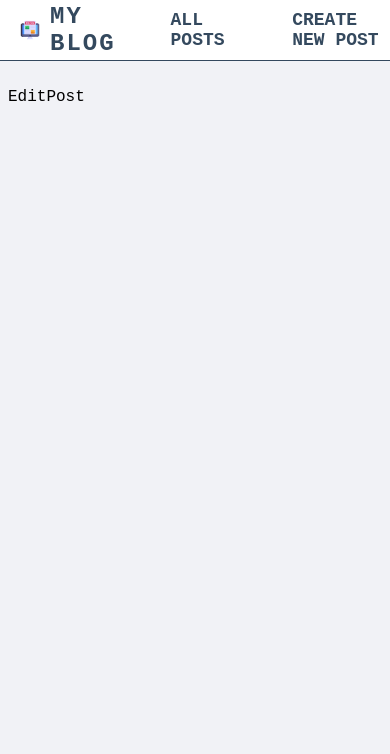
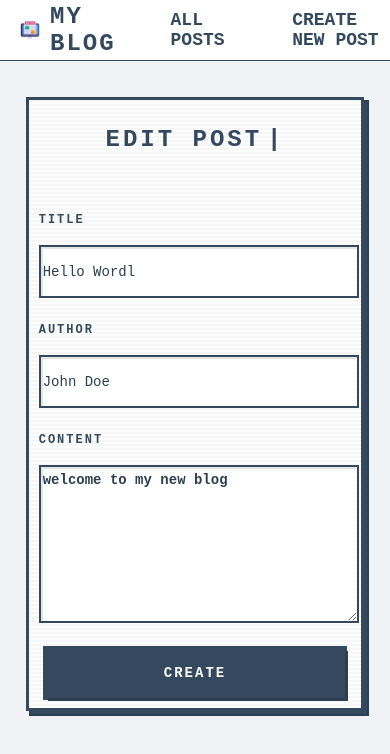
Before and after one commit to Slim-coder20/Blog-app, a React (Vite) app: page /edit-post/1 in a window 390 px wide. Shown: the top 754 px of the page. Built offline with nearby package versions, Linux system fonts and the light colour scheme; the HTML template or start-up script is replaced by a standard one.

Commit message:
feat: création formulaire pour mise a jour du post 2 - Création de la fonction updatePost dans le PostContext en l'appellant dans le EditPost.jsx 3 - Mise en mémoire du title Author et content pré-enegitré dans le formulaire 4 - test update OK avec redirection vers le homePage

```diff
--- a/src/context/PostContext.jsx
+++ b/src/context/PostContext.jsx
@@ -36,6 +36,8 @@ function PostProvider(props) {
       date: new Date().toLocaleDateString(),
     },
   ]);
+
+  // Add a new Post //
   function addPost(newPost) {
     setPosts((prev) => {
       const lastId = prev.length > 0 ? prev[prev.length - 1].id : 0;
@@ -45,8 +47,17 @@ function PostProvider(props) {
       ];
     });
   }
+  // Update a Post //
+  function updatePost(id, updatedPost) {
+    setPosts((prev) => {
+      return prev.map((post) =>
+        post.id === parseInt(id) ? { ...updatedPost, id: parseInt(id) } : post
+      );
+    });
+  }
+
   return (
-    <PostContext.Provider value={{ posts, setPosts, addPost }}>
+    <PostContext.Provider value={{ posts, setPosts, addPost, updatePost }}>
       {props.children}
     </PostContext.Provider>
   );
--- a/src/pages/EditPost.jsx
+++ b/src/pages/EditPost.jsx
@@ -1,10 +1,82 @@
-import React from 'react'
-import "../App.css"
+import React from "react";
+import "../App.css";
+import styles from "../styles/EditPostContainer.module.css";
+import { useForm } from "react-hook-form";
+import { yupResolver } from "@hookform/resolvers/yup";
+import * as yup from "yup";
+import { useContext } from "react";
+import { PostContext } from "../context/PostContext";
+import { useNavigate } from "react-router-dom";
+import { useParams } from "react-router-dom";
+const EditPost = () => {
+  const navigate = useNavigate();
+  const { id } = useParams();
+  const { posts, updatePost } = useContext(PostContext);
+  const post = posts.find((post) => post.id === parseInt(id));
 
-const EditPost = () => {
+  const schema = yup.object().shape({
+    title: yup.string().required("Title is required"),
+    author: yup.string().required("Author is required"),
+    content: yup.string().required("Content is required"),
+  });
+
+  const {
+    register,
+    handleSubmit,
+    reset,
+    formState: { errors },
+  } = useForm({
+    resolver: yupResolver(schema),
+    defaultValues: post
+      ? {
+          title: post.title,
+          author: post.author,
+          content: post.content,
+        }
+      : {},
+  });
+
+  function onSubmit(data) {
+    updatePost(parseInt(id), { ...data, id: parseInt(id), date: post.date });
+    reset();
+    navigate("/");
+  }
+  if (!post) {
+    return <div>Post not found</div>;
+  }
   return (
-    <div>EditPost</div>
-  )
-}
+    <div className={styles.createPostContainer}>
+      <h1 className={styles.createPostTitle}>Edit Post</h1>
+      <form onSubmit={handleSubmit(onSubmit)} className={styles.createPostForm}>
+        <div className={styles.createPostFormItem}>
+          <label htmlFor="title">Title</label>
+          <input type="text" placeholder="Title" {...register("title")} />
+        </div>
+        {errors.title && <p className={styles.error}>{errors.title.message}</p>}
+        <div className={styles.createPostFormItem}>
+          <label htmlFor="author">Author</label>
+          <input type="text" placeholder="Author" {...register("author")} />
+        </div>
+        {errors.author && (
+          <p className={styles.error}>{errors.author.message}</p>
+        )}
+        <div className={styles.createPostFormItem}>
+          <label htmlFor="content">Content</label>
+          <textarea
+            type="text"
+            placeholder="Content"
+            {...register("content")}
+          />
+        </div>
+        {errors.content && (
+          <p className={styles.error}>{errors.content.message}</p>
+        )}
+        <button type="submit" className={styles.createPostFormButton}>
+          Create
+        </button>
+      </form>
+    </div>
+  );
+};
 
-export default EditPost
+export default EditPost;
--- /dev/null
+++ b/src/styles/EditPostContainer.module.css
@@ -0,0 +1,239 @@
+.createPostContainer {
+  display: flex;
+  flex-direction: column;
+  align-items: center;
+  justify-content: flex-start;
+  gap: 20px;
+  padding: 40px;
+  margin: 40px auto;
+  width: 50%;
+  background-color: #fefefe;
+  background-image: repeating-linear-gradient(
+    0deg,
+    transparent,
+    transparent 2px,
+    rgba(0, 0, 0, 0.03) 2px,
+    rgba(0, 0, 0, 0.03) 4px
+  );
+  border: 2px solid #34495e;
+  border-radius: 0;
+  box-shadow: 0 0 0 1px #34495e, 4px 4px 0 0 #34495e, 4px 4px 0 2px #2c3e50;
+  font-family: "Courier New", Courier, monospace;
+}
+
+.createPostTitle {
+  font-size: 28px;
+  font-weight: bold;
+  color: #34495e;
+  margin-bottom: 30px;
+  text-transform: uppercase;
+  letter-spacing: 3px;
+  font-family: "Courier New", Courier, monospace;
+  position: relative;
+  padding-bottom: 10px;
+}
+
+.createPostTitle::after {
+  content: "|";
+  animation: blink 1s infinite;
+  color: #34495e;
+  margin-left: 5px;
+}
+
+@keyframes blink {
+  0%,
+  50% {
+    opacity: 1;
+  }
+  51%,
+  100% {
+    opacity: 0;
+  }
+}
+
+/* Create Post Form Styles */
+.createPostForm {
+  display: flex;
+  flex-direction: column;
+  align-items: center;
+  justify-content: flex-start;
+  gap: 25px;
+  width: 100%;
+}
+
+.createPostFormItem {
+  display: flex;
+  flex-direction: column;
+  align-items: flex-start;
+  justify-content: center;
+  gap: 10px;
+  width: 100%;
+  max-width: 600px;
+}
+
+.createPostFormItem label {
+  font-size: 14px;
+  font-weight: bold;
+  color: #34495e;
+  text-transform: uppercase;
+  letter-spacing: 2px;
+  font-family: "Courier New", Courier, monospace;
+  margin-bottom: 8px;
+  align-self: flex-start;
+}
+
+.createPostFormItem input {
+  width: 100%;
+  height: 45px;
+  border: 2px solid #34495e;
+  border-radius: 0;
+  padding: 10px 15px;
+  font-size: 16px;
+  font-weight: normal;
+  color: #2c3e50;
+  background-color: #fff;
+  font-family: "Courier New", Courier, monospace;
+  box-shadow: inset 2px 2px 0 0 rgba(0, 0, 0, 0.1);
+  transition: all 0.2s ease;
+}
+
+.createPostFormItem input:focus {
+  outline: none;
+  border-color: #2c3e50;
+  box-shadow: inset 2px 2px 0 0 rgba(0, 0, 0, 0.1),
+    0 0 0 3px rgba(52, 73, 94, 0.1);
+}
+
+.createPostFormItem input::placeholder {
+  color: #95a5a6;
+  font-style: italic;
+}
+
+.createPostFormItem textarea {
+  width: 100%;
+  min-height: 150px;
+  border: 2px solid #34495e;
+  border-radius: 0;
+  padding: 15px;
+  font-size: 18px;
+  font-weight: bold;
+  color: #2c3e50;
+  background-color: #fff;
+  font-family: "Courier New", Courier, monospace;
+  resize: vertical;
+  box-shadow: inset 2px 2px 0 0 rgba(0, 0, 0, 0.1);
+  line-height: 1.6;
+  transition: all 0.2s ease;
+}
+
+.createPostFormItem textarea:focus {
+  outline: none;
+  border-color: #2c3e50;
+  box-shadow: inset 2px 2px 0 0 rgba(0, 0, 0, 0.1),
+    0 0 0 3px rgba(52, 73, 94, 0.1);
+}
+
+.createPostFormItem textarea::placeholder {
+  color: #95a5a6;
+  font-style: italic;
+}
+
+.createPostFormButton {
+  margin: 0 auto;
+  width: 100%;
+  max-width: 300px;
+  height: 50px;
+  border: 2px solid #34495e;
+  border-radius: 0;
+  padding: 12px 20px;
+  font-size: 18px;
+  font-weight: bold;
+  color: #fff;
+  background-color: #34495e;
+  cursor: pointer;
+  transition: all 0.2s ease;
+  font-family: "Courier New", Courier, monospace;
+  text-transform: uppercase;
+  letter-spacing: 2px;
+  box-shadow: 3px 3px 0 0 #2c3e50, 0 0 0 2px #34495e;
+  position: relative;
+}
+
+.createPostFormButton:hover {
+  background-color: #2c3e50;
+  box-shadow: 2px 2px 0 0 #1a252f, 0 0 0 2px #2c3e50;
+  transform: translate(1px, 1px);
+}
+
+.createPostFormButton:active {
+  transform: translate(3px, 3px);
+  box-shadow: 0 0 0 0 #1a252f, 0 0 0 2px #2c3e50;
+}
+
+.createPostFormButton:focus {
+  outline: none;
+  box-shadow: 3px 3px 0 0 #2c3e50, 0 0 0 2px #34495e,
+    0 0 0 5px rgba(52, 73, 94, 0.2);
+}
+
+.createPostFormButton:disabled {
+  opacity: 0.5;
+  cursor: not-allowed;
+  transform: none;
+}
+
+.error {
+  color: #e74c3c;
+  font-size: 16px;
+  font-weight: bold;
+  text-transform: none;
+  letter-spacing: normal;
+  font-family: "Courier New", Courier, monospace;
+  margin-bottom: 0px;
+  align-self: center;
+  text-align: center;
+}
+
+/* Media  Queries */
+@media (max-width: 768px) {
+  .createPostContainer {
+    width: 90%;
+  }
+  .createPostFormItem {
+    max-width: 100%;
+  }
+  .createPostFormItem label {
+    font-size: 12px;
+  }
+  .createPostFormItem input {
+    font-size: 14px;
+  }
+  .createPostFormItem textarea {
+    font-size: 16px;
+  }
+}
+@media (max-width: 480px) {
+  .createPostContainer {
+    margin: 10px auto;
+    width: 90%;
+    padding: 10px;
+    box-sizing: border-box;
+
+  }
+  .createPostTitle {
+    font-size: 24px;
+  }
+
+  .createPostFormItem input {
+    font-size: 14px;
+    padding: 2px;
+  }
+  .createPostFormItem textarea {
+    font-size: 14px;
+    padding: 2px;
+  }
+  .createPostFormButton {
+    font-size: 14px;
+    padding: 2px;
+  }
+}
```
